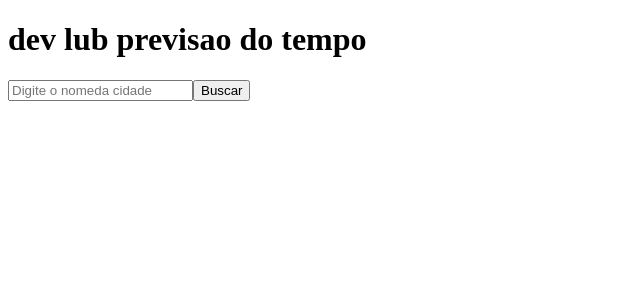
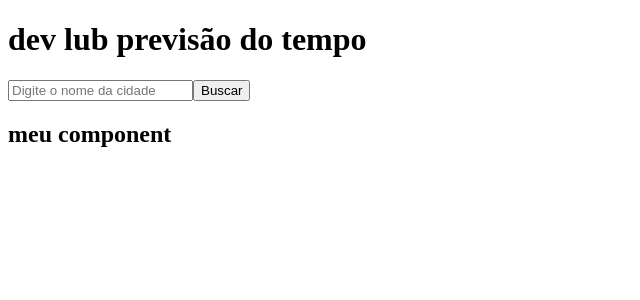
Before and after one commit to caioLopesss/previsao, a React (Vite) app: page / in a window 1280 px wide. Shown: the top 300 px of the page, without its empty margins (0-640 px from the left). Built offline with nearby package versions, Linux system fonts and the light colour scheme.

Commit message:
ajustando component

```diff
--- a/src/App.jsx
+++ b/src/App.jsx
@@ -1,22 +1,32 @@
 import { useState, useRef } from "react";
+import WeatherInformations from "./components/WeatherInformations/WeatherInformations";
+import axios from "axios";
 
 import "./App.css";
 
 function App() {
-  const [count, setCount] = useState(0);
+  const [weather, setWeather] = useState({});
   const inputRef = useRef();
 
-  function searchCity() {}
+  async function searchCity() {
+    const city = inputRef.current.value;
+    const key = "01be2371f43ebdeb91f5caa057b85981";
+    const url = `https://api.openweathermap.org/data/2.5/weather?q=${city}&appid=${key}&lang=pt_br&units=metric`;
+    const apiInfo = await axios.get(url);
+    setWeather(apiInfo.data);
+  }
+
   return (
     <>
       <div>
-        <h1>dev lub previsao do tempo</h1>
+        <h1>dev lub previsão do tempo</h1>
         <input
           ref={inputRef}
           type="text"
-          placeholder="Digite o nomeda cidade"
+          placeholder="Digite o nome da cidade"
         />
         <button onClick={searchCity}>Buscar</button>
+        <WeatherInformations weather={weather} />
       </div>
     </>
   );
--- /dev/null
+++ b/src/components/WeatherInformations/WeatherInformations.jsx
@@ -0,0 +1,10 @@
+function WeatherInformations({ weather }) {
+  console.log(weather);
+  return (
+    <div>
+      <h2>meu component</h2>
+    </div>
+  );
+}
+
+export default WeatherInformations;
```
Also changed, not shown: src/components/WeatherInformations/WeatherInformations.css (added).
